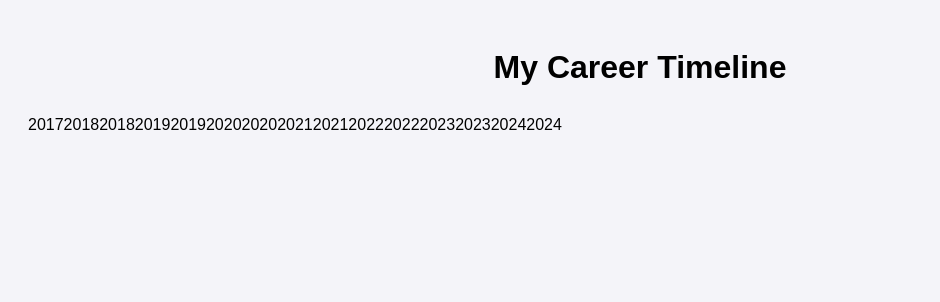
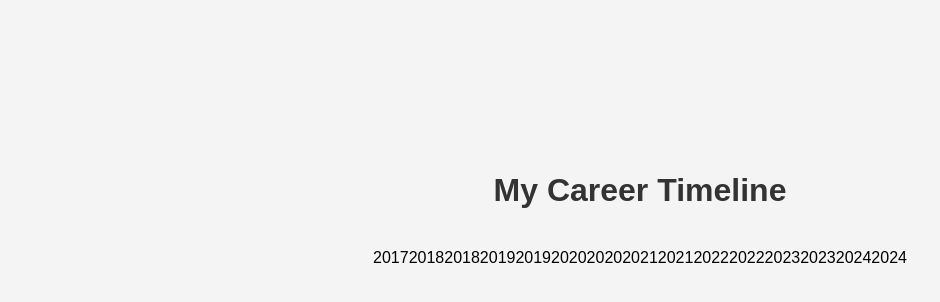
Before and after one commit to dhla30/Career_timeline, a plain HTML site: page index.html in a window 1280 px wide. Shown: the whole page, without its empty margins (0-940 px from the left). Drawn offline with nearby package versions, Linux system fonts and the light colour scheme.

Commit message:
Update style.css

```diff
--- a/style.css
+++ b/style.css
@@ -1,25 +1,31 @@
 body {
     font-family: Arial, sans-serif;
-    padding: 20px;
-    background-color: #f4f4f9;
+    margin: 0;
+    padding: 0;
+    display: flex;
+    justify-content: center;
+    align-items: center;
+    min-height: 100vh;
+    background-color: #f4f4f4;
 }
 
-#timeline-container {
+.container {
     text-align: center;
-    margin-top: 50px;
+    width: 90%;
+}
+
+h1 {
+    font-size: 2rem;
+    color: #333;
+    margin-bottom: 40px;
+}
+
+.timeline {
+    width: 100%;
+    height: 400px;
+    position: relative;
 }
 
 .tooltip {
-    position: absolute;
-    background-color: rgba(0, 0, 0, 0.7);
-    color: white;
-    padding: 5px;
-    border-radius: 5px;
-    display: none;
     pointer-events: none;
 }
-
-h1 {
-    text-align: center;
-    margin-bottom: 30px;
-}
```
